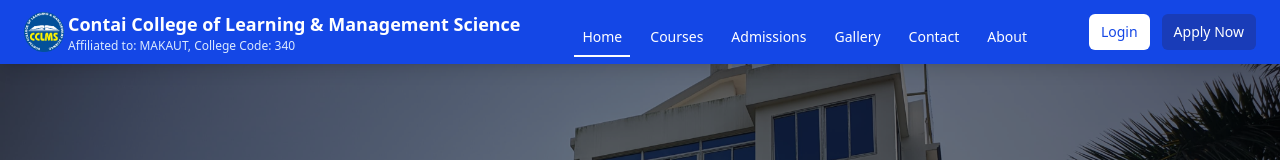
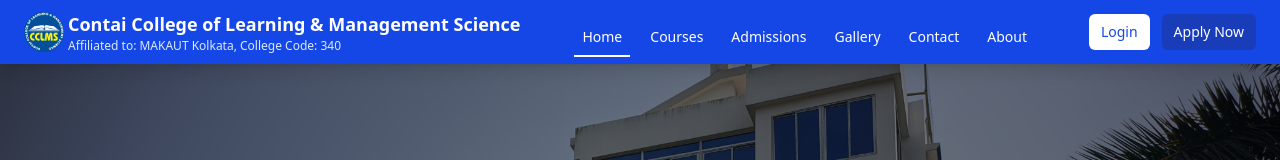
Before and after one commit to Subhadeep23j/CCLMS-Management-College, a React (Vite) app: page / in a window 1280 px wide. Shown: the top 160 px of the page. Built offline with nearby package versions, Linux system fonts and the light colour scheme; the HTML template or start-up script is replaced by a standard one.

Commit message:
makaut to makaut kolkata

```diff
--- a/src/Component/Navbar.jsx
+++ b/src/Component/Navbar.jsx
@@ -24,7 +24,7 @@ const Navbar = () => {
               />
               <div className="ml-1 hidden sm:block">
                 <span className="text-lg font-bold text-white">Contai College of Learning & Management Science</span>
-                <div className="text-xs text-blue-100">Affiliated to: MAKAUT, College Code: 340</div>
+                <div className="text-xs text-blue-100">Affiliated to: MAKAUT Kolkata, College Code: 340</div>
               </div>
               <div className="ml-1 sm:hidden">
                 <span className="text-base font-bold text-white text-xs">Contai College of Learning & Management Science</span>
```
